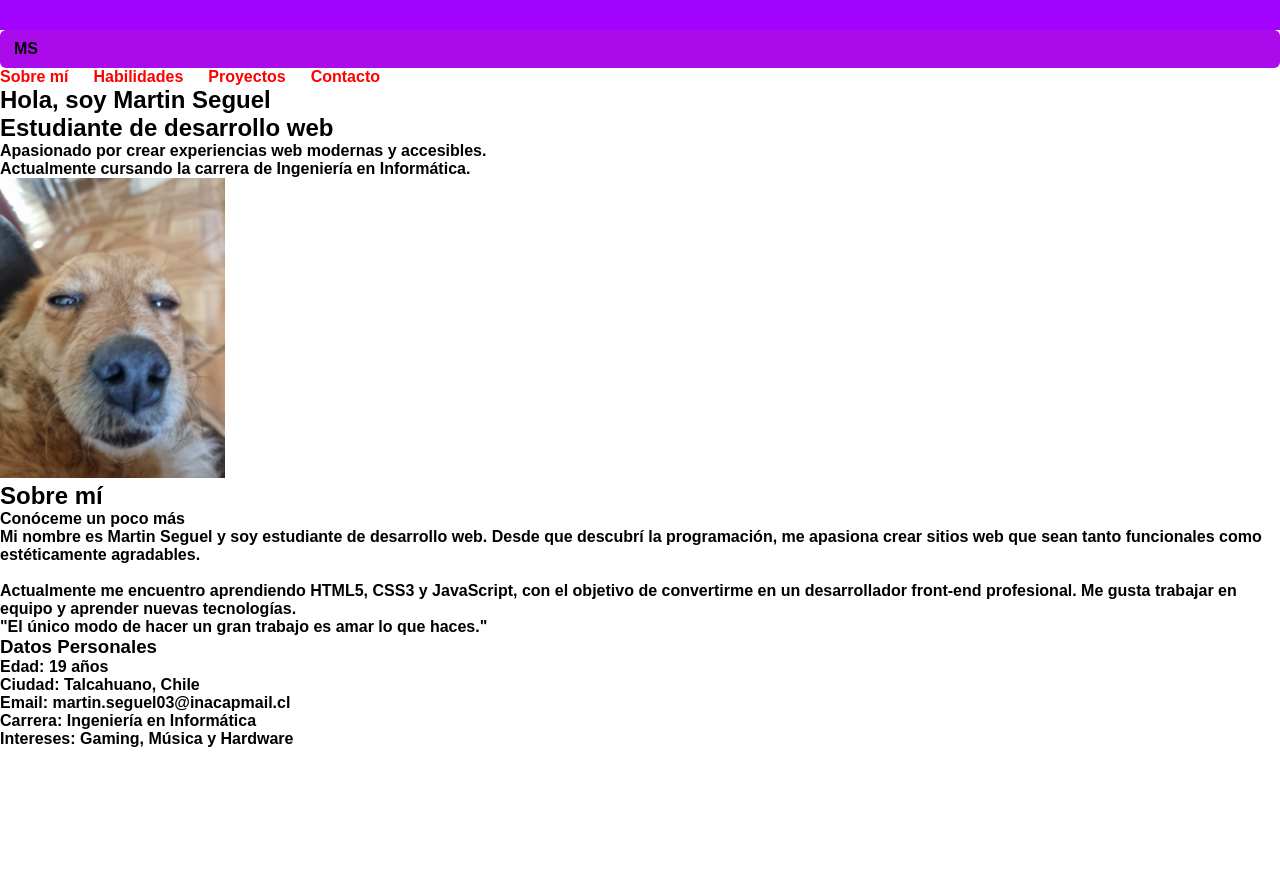
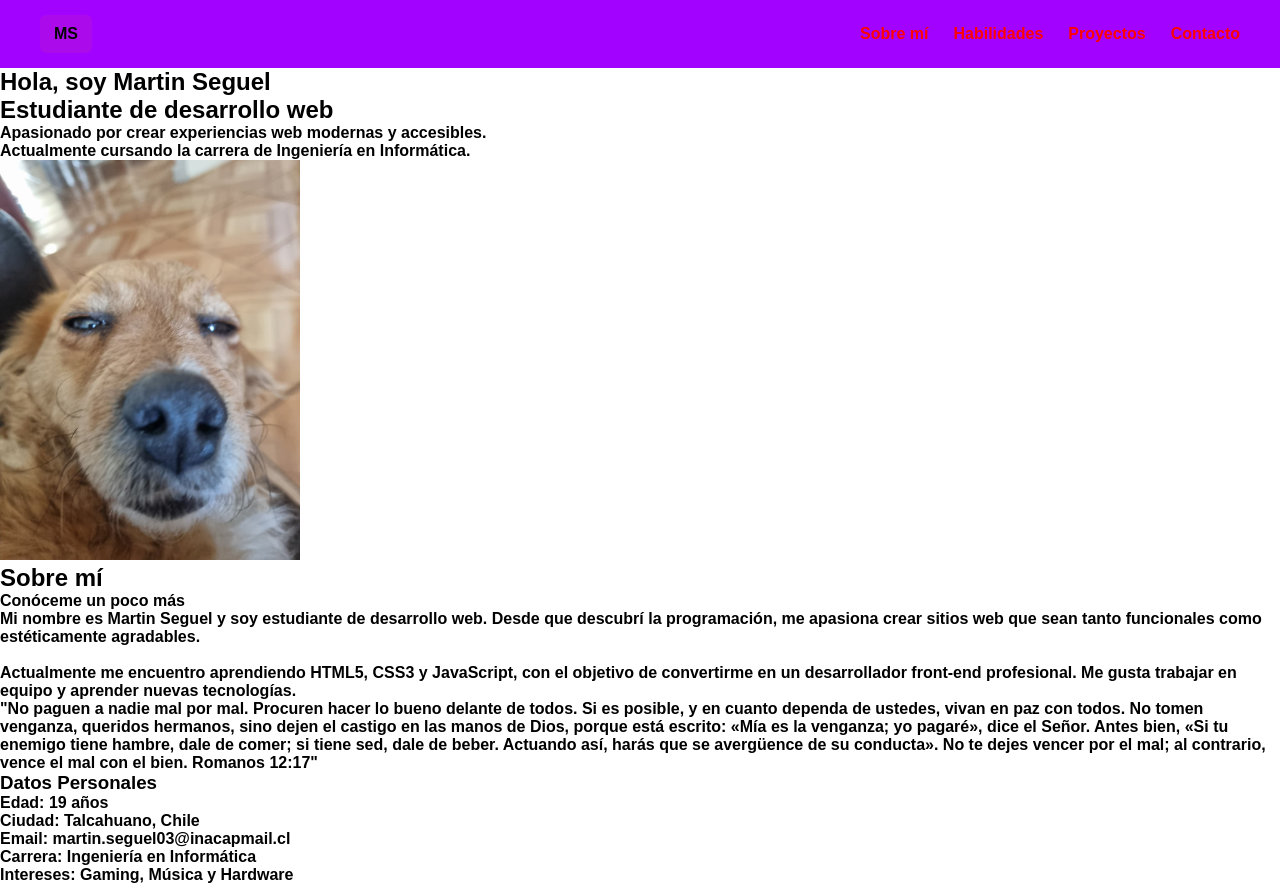
Before and after one commit to freesatiro/certamen16-04, a plain HTML site: page index.html in a window 1280 px wide. Before the commit the page ends 800 px from the top, so only its background shows below. Drawn offline with Linux system fonts and the light colour scheme; a web font is replaced by a local one.

Commit message:
correción navbar commit 1

```diff
--- a/index.html
+++ b/index.html
@@ -14,9 +14,9 @@
 </head>
 
 <body class="google-sans-vossabes" >
-
+<header>
     <!-- Navbar -->
-    <nav class="navbar"> </nav>
+    <nav class="navbar">
         <div class="logo">MS</div>
         <div class="navlinks">
             <a href="#sobre-mi">Sobre mí</a>
@@ -25,6 +25,7 @@
             <a href="#contacto">Contacto</a>
         </div>
     </nav>
+</header>
 
     <!-- Biografia -->
     <section class="biografia">
@@ -36,7 +37,7 @@
         </div>
 
         <div class="biografia-img">
-            <img src="assets\millie.jpeg" alt="Foto de Perfil" height="300">
+            <img src="assets\millie.jpeg" alt="Foto de Perfil" height="400" width="300">
         </div>
 
     </section>
@@ -54,7 +55,7 @@
                 <br><br>
                 Actualmente me encuentro aprendiendo HTML5, CSS3 y JavaScript, con el objetivo de convertirme en un desarrollador front-end profesional. Me gusta trabajar en equipo y aprender nuevas tecnologías.
             </p>
-            <blockquote>"El único modo de hacer un gran trabajo es amar lo que haces."</blockquote>
+            <blockquote>"No paguen a nadie mal por mal. Procuren hacer lo bueno delante de todos. Si es posible, y en cuanto dependa de ustedes, vivan en paz con todos. No tomen venganza, queridos hermanos, sino dejen el castigo en las manos de Dios, porque está escrito: «Mía es la venganza; yo pagaré», dice el Señor. Antes bien, «Si tu enemigo tiene hambre, dale de comer; si tiene sed, dale de beber. Actuando así, harás que se avergüence de su conducta». No te dejes vencer por el mal; al contrario, vence el mal con el bien. Romanos 12:17"</blockquote>
         </div>
         <!-- Datos personales -->
         <div class="caja-datos">
```
